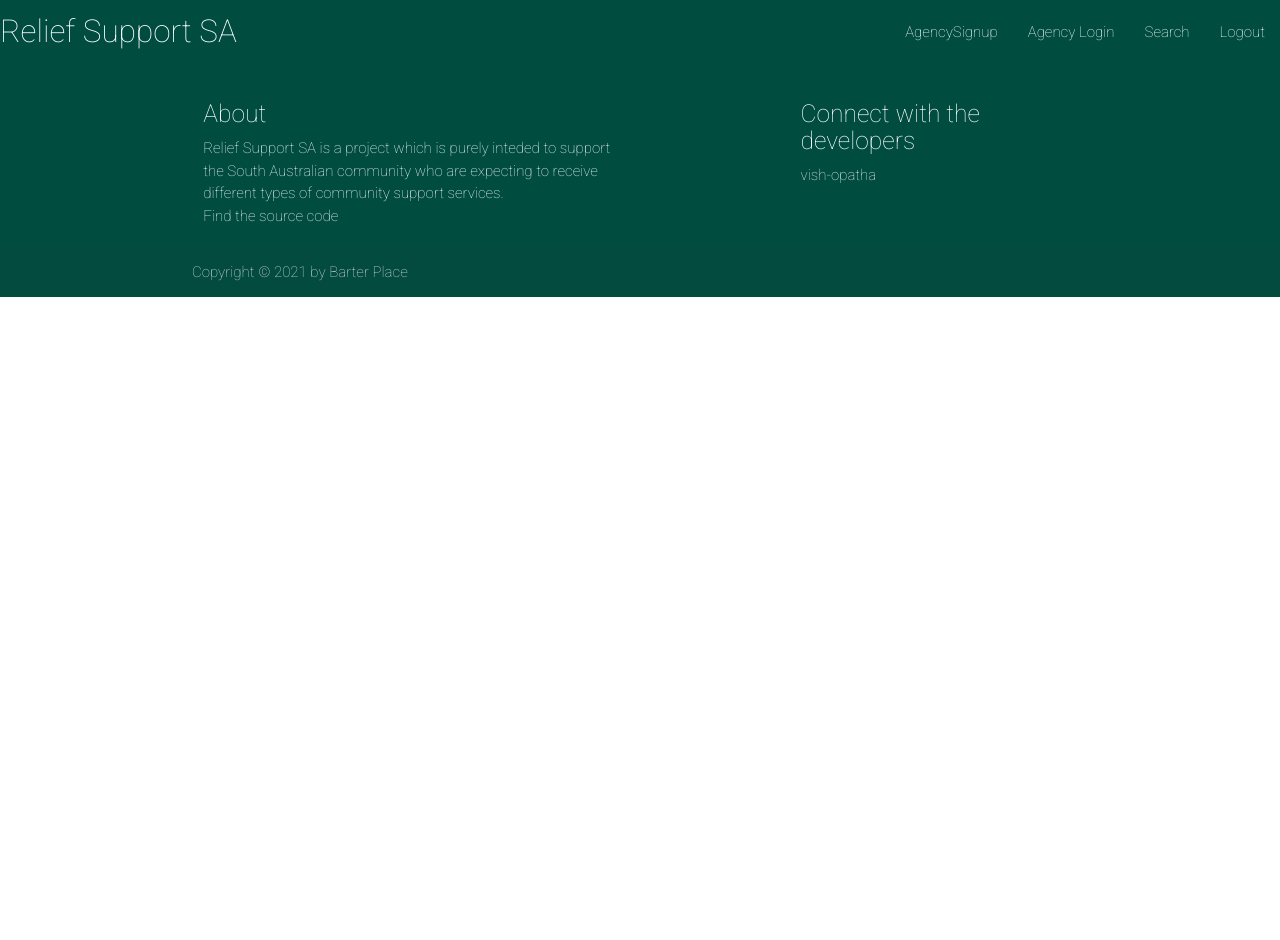
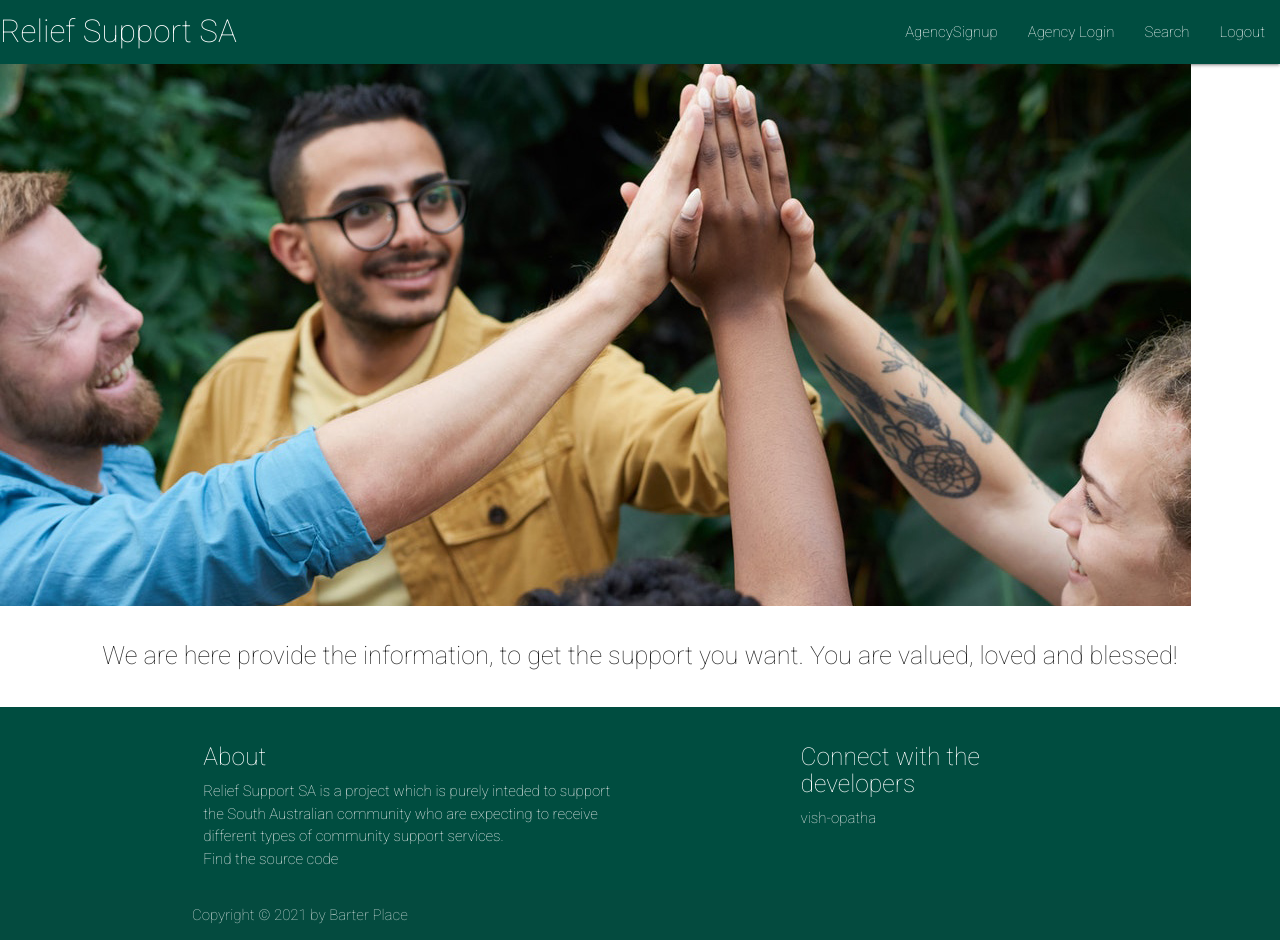
Before and after one commit to vish-opatha/community-support-portal, a React (Create React App) app in the folder client/: page / in a window 1280 px wide. Before the commit the page ends 800 px from the top, so only its background shows below. Built offline with nearby package versions, Linux system fonts and the light colour scheme.

Commit message:
Remove unused imports from App.js

```diff
--- a/client/src/App.js
+++ b/client/src/App.js
@@ -2,45 +2,16 @@ import './App.css';
 import React from 'react';
 import Header from './components/Header';
 import Footer from './components/Footer';
-// import { BrowserRouter as Router, Switch, Route } from 'react-router-dom';
-// import { ApolloClient, InMemoryCache, ApolloProvider } from '@apollo/client';
-// import AgencyLogin from './components/styles/AgencyLoginForm';
-// import ButtonAppBar from './components/Navigation';
-// import Footer from './components/Footer';
-// import MainContent from './components/MainContent';
-// import AgencySignup from './components/AgencySignup';
-
-// const client = new ApolloClient({
-//   uri: '/graphql',
-//   cache: new InMemoryCache(),
-// });
+import Home from './components/Home';
 
 function App() {
   return (
     <>
       <Header />
+      <Home />
       <Footer />
     </>
   );
-  // <ApolloProvider client={client}>
-  //   {/* Wrap page elements in Router component to keep track of location state */}
-  //   <Router>
-  //     <>
-  //       {/* <div className="flex-column justify-flex-start min-100-vh"> */}
-  //       {/* <ButtonAppBar /> */}
-  //       {/* <AgencyLogin /> */}
-  //       <Switch>
-  //         {/* Define routes to render different page components at different paths */}
-  //         <Route exact path="/" component={MainContent} />
-  //         {/* Define a route that will take in variable data */}
-  //         <Route exact path="/agencylogin" component={AgencyLogin} />
-  //         <Route exact path="/signup" component={AgencySignup} />
-  //       </Switch>
-  //       {/* <Footer /> */}
-  //     </>
-  //   </Router>
-  // </ApolloProvider>
-  // );
 }
 
 export default App;
```
